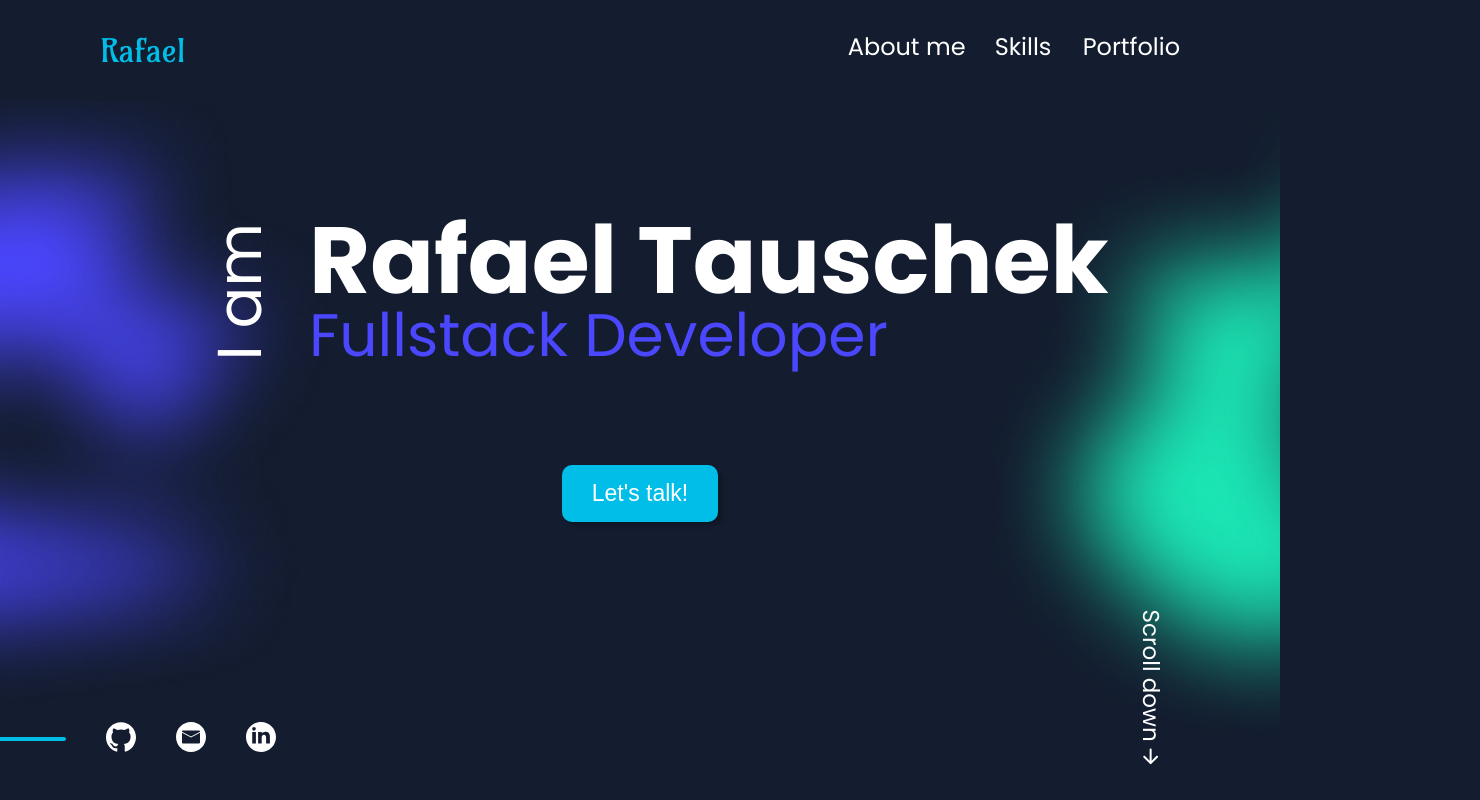
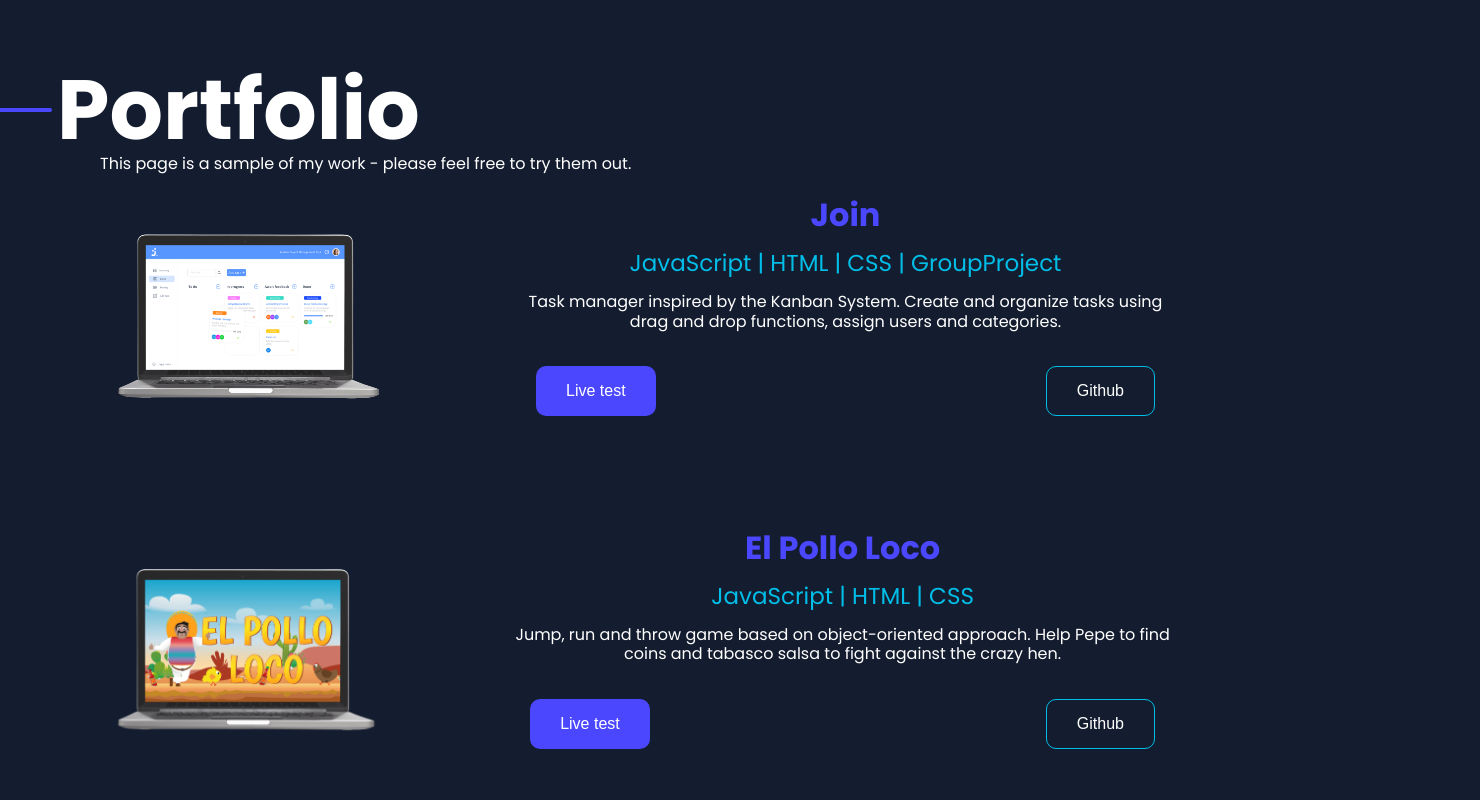
Before and after one commit to RafaelTauschek/rafaeltauschek.de, an Angular app: page / in a window 1280 px wide. Shown: the top 800 px of the page, 1480 px wide, since content can reach past the window. Built offline with nearby package versions, Linux system fonts and the light colour scheme.

Commit message:
rework portfolio section, dynamic generating portfolio-projects

```diff
--- a/src/app/app.component.html
+++ b/src/app/app.component.html
@@ -1,3 +1,3 @@
-<app-header></app-header>
+<!-- <app-header></app-header> -->
 <router-outlet></router-outlet>
-<app-footer></app-footer>
+<!-- <app-footer></app-footer> -->
--- a/src/app/footer/footer.component.scss
+++ b/src/app/footer/footer.component.scss
@@ -1,5 +1,7 @@
 footer {
     border-top: 4px solid #00BEE8;
+    width: 100%;
+    max-width: 100%;
 }
 
 .footer-section {
--- a/src/app/main-page/main-page.component.html
+++ b/src/app/main-page/main-page.component.html
@@ -1,5 +1,5 @@
-<app-introduction-section></app-introduction-section>
-<app-about-me-section></app-about-me-section>
-<app-skill-section></app-skill-section>
+<!-- <app-introduction-section></app-introduction-section> -->
+<!-- <app-about-me-section></app-about-me-section> -->
+<!-- <app-skill-section></app-skill-section> -->
 <app-portfolio-section></app-portfolio-section>
-<app-contact-section></app-contact-section>
+<!-- <app-contact-section></app-contact-section> -->
--- a/src/app/portfolio-section/portfolio-section.component.html
+++ b/src/app/portfolio-section/portfolio-section.component.html
@@ -9,95 +9,21 @@
         <p>This page is a sample of my work - please feel free to try them out.</p>
     </div>
     <div class="portfolio-content-section">
-        <div class="portfolio-1 portfolio">
-            <div class="portfolio-img-container">
-                <img class="portfolio-img-mobile" src="./assets/img/portfolio/join-small.png">
-                <img class="portfolio-img-desktop" src="./assets/img/portfolio/join-big.png">
+        <div class="portfolio-item" *ngFor="let project of projects">
+            <div class="project-img-container">
+                <img class="project-img" [src]="project.img">
             </div>
-            <div class="portfolio-content">
+            <div class="project-content">
                 <div class="portfolio-description">
-                    <h3>Join</h3>
-                    <h4>JavaScript | HTML | CSS | GroupProject</h4>
-                    <p>Task manager inspired by the Kanban System. Create and organize tasks using drag and drop
-                        functions,
-                        assign users and categories.</p>
+                    <span class="project-title">{{ project.title }}</span>
+                    <span class="project-technologies">{{ project.technologies.join(' | ')}}</span>
+                    <span class="project-description">{{ project.description }}</span>
                 </div>
-                <div class="portfolio-btn">
-                    <button onclick="window.open('https://join.rafael-tauschek.de', '_blank')" class="livetest-btn">Live test</button>
-                    <button onclick="window.open('https://github.com/RafaelTauschek/Join', '_blank')" class="github-btn">Github</button>
-                </div>
-            </div>
-        </div>
-        <div class="portfolio-2 portfolio">
-            <div class="portfolio-img-container">
-                <img class="portfolio-img-mobile" src="./assets/img/portfolio/el-pollo-loco-small.png">
-                <img class="portfolio-img-desktop" src="./assets/img/portfolio/el-pollo-loco-big.png">
-            </div>
-            <div class="portfolio-content">
-                <div class="portfolio-description">
-                    <h3>El Pollo Loco</h3>
-                    <h4>JavaScript | HTML | CSS</h4>
-                    <p>Jump, run and throw game based on object-oriented approach. Help Pepe to find coins and tabasco
-                        salsa to fight against the crazy hen.</p>
-                </div>
-                <div class="portfolio-btn">
-                    <button onclick="window.open('https://el-pollo-loco.rafael-tauschek.de', '_blank')" class="livetest-btn">Live test</button>
-                    <button onclick="window.open('https://github.com/RafaelTauschek/El-Pollo-Loco', '_blank')" class="github-btn">Github</button>
-                </div>
-            </div>
-        </div>
-        <div class="portfolio-3 portfolio">
-            <div class="portfolio-img-container">
-                <img class="portfolio-img-mobile" src="./assets/img/portfolio/pokedex.png">
-                <img class="portfolio-img-desktop" src="./assets/img/portfolio/el-pollo-loco-big.png">
-            </div>
-            <div class="portfolio-content">
-                <div class="portfolio-description">
-                    <h3>In Progress</h3>
-                    <h4>Technologies used</h4>
-                    <p>Here comes a text from a sample work. Lorem ipsum.</p>
-                </div>
-                <div class="portfolio-btn">
-                    <button class="livetest-btn">Live test</button>
-                    <button class="github-btn">Github</button>
-                </div>
-            </div>
-        </div>
-        <div class="portfolio-4 portfolio">
-            <div class="portfolio-img-container">
-                <img class="portfolio-img-mobile" src="./assets/img/portfolio/pokedex.png">
-                <img class="portfolio-img-desktop" src="./assets/img/portfolio/el-pollo-loco-big.png">
-            </div>
-            <div class="portfolio-content">
-                <div class="portfolio-description">
-                    <h3>In Progress</h3>
-                    <h4>Technologies used</h4>
-                    <p>Here comes a text from a sample work. Lorem ipsum.</p>
-                </div>
-                <div class="portfolio-btn">
-                    <button class="livetest-btn">Live test</button>
-                    <button class="github-btn">Github</button>
-                </div>
-            </div>
-        </div>
-        <div class="portfolio-5 portfolio">
-            <div class="portfolio-img-container">
-                <img class="portfolio-img-mobile" src="./assets/img/portfolio/pokedex.png">
-                <img class="portfolio-img-desktop" src="./assets/img/portfolio/el-pollo-loco-big.png">
-            </div>
-            <div class="portfolio-content">
-                <div class="portfolio-description">
-                    <h3>In Progress</h3>
-                    <h4>Technologies used</h4>
-                    <p>Here comes a text from a sample work. Lorem ipsum.</p>
-                </div>
-                <div class="portfolio-btn">
-                    <button class="livetest-btn">Live test</button>
-                    <button class="github-btn">Github</button>
+                <div class="project-btn-container">
+                    <button class="livetest-btn" (click)="redirectToLink(project.livetestLink)">Live test</button>
+                    <button class="github-btn" (click)="redirectToLink(project.githubLink)">Github</button>
                 </div>
             </div>
         </div>
     </div>
-    <img class="green-middle" src="./assets/img/background-colors/green-middle.png">
-    <img class="blue-middle" src="./assets/img/background-colors/blue-middle.png">
 </div>
--- a/src/app/portfolio-section/portfolio-section.component.scss
+++ b/src/app/portfolio-section/portfolio-section.component.scss
@@ -4,7 +4,6 @@
     padding-bottom: 100px;
     padding-top: 100px;
     margin-top: -100px;
-    max-width: 1920px;
     margin: 0 auto;
 }
 
@@ -17,32 +16,28 @@
         display: flex;
         align-items: center;
         gap: 5px;
-
-        @media(min-width: 1024px) {
-            gap: 25px;
-        }
-
-        @media(min-width: 1280px) {
-            gap: 50px;
-        }
     }
 
     h2 {
         font-size: 47px;
+        margin: 0;
 
         @media(min-width: 500px) {
             font-size: 54px;
         }
+
         @media(min-width: 768px) {
             font-size: 64px;
-            margin: 0;
         }
+
         @media(min-width: 1024px) {
             font-size: 74px;
         }
+
         @media(min-width: 1280px) {
             font-size: 84px;
         }
+
         @media(min-width: 1440px) {
             font-size: 90px;
         }
@@ -51,6 +46,7 @@
     p {
         padding-left: 55px;
         padding-right: 25px;
+        margin: 0;
 
         @media(min-width: 1024px) {
             padding-left: 75px;
@@ -61,62 +57,6 @@
         }
     }
 }
-
-.portfolio {
-    display: flex;
-    flex-direction: column;
-    justify-content: center;
-
-    @media(min-width: 768px) {
-        flex-direction: row;
-    }
-}
-
-.portfolio-content {
-    margin-top: -50px;
-
-    @media(min-width: 1024px) {
-        margin-top: 0px;
-    }
-}
-
-.portfolio-description {
-    padding: 35px 25px;
-    display: flex;
-    flex-direction: column;
-    text-align: center;
-    gap: 15px;
-
-    @media(min-width: 768px) {
-        padding-left: 0;
-        padding-right: 0;
-        padding-top: 0;
-        padding-bottom: 20px;
-    }
-
-    h3 {
-        color: #4B47FF;
-        font-weight: 700;
-        font-size: 32px;
-        line-height: 120%;
-        margin: 0;
-    }
-
-    h4 {
-        color: #00BEE8;
-        font-size: 23px;
-        font-weight: 400;
-        line-height: 120%;
-        margin: 0;
-    }
-
-    p {
-        font-weight: 400;
-        font-size: 16px;
-        margin: 0;
-    }
-}
-
 
 .livetest-btn {
     border-radius: 10px;
@@ -147,277 +87,96 @@
     }
 }
 
-.portfolio-btn {
-    padding-left: 25px;
-    padding-right: 25px;
+.portfolio-content-section {
     display: flex;
-    justify-content: center;
-    gap: 30px;
-
+    flex-direction: column;
+    gap: 35px;
 
     @media(min-width: 1024px) {
-        margin-bottom: 50px;
+        padding: 0px 75px;
+    }
+    @media(min-width: 1024px) {
+        padding: 0px 100px;
     }
 }
 
-.portfolio-img-container {
+.portfolio-item {
     display: flex;
-    justify-content: center;
-    align-items: center;
-}
+    flex-direction: column;
 
-.portfolio-img-mobile {
-    object-fit: contain;
-
-    @media(min-width: 1280px) {
-        display: none;
+    @media(min-width: 1024px) {
+        flex-direction: row;
+        align-items: center;
+        justify-content: center;
+        gap: 35px;
     }
 }
 
-.portfolio-img-desktop {
-    object-fit: contain;
-    display: none;
-    height: 80%;
+.project-content {
+    display: flex;
+    flex-direction: column;
+    justify-content: center;
+}
 
+.portfolio-description {
+    display: flex;
+    flex-direction: column;
+    gap: 15px;
+    padding: 0px 25px;
 
-    @media(min-width: 1280px) {
-        display: flex;
+    @media(min-width: 768px) {
+        padding: 0px 50px;
+    }
+    @media(min-width: 768px) {
+        padding: 0px;
     }
 }
 
-.portfolio-content-section {
+.project-title {
+    text-align: center;
+    font-size: 32px;
+    color: #4B47FF;
+    font-weight: 700;
+    line-height: 120%;
+}
+
+.project-technologies {
+    text-align: center;
+    color: #00BEE8;
+    font-size: 23px;
+    line-height: 120%;
+}
+
+.project-description {
+    text-align: center;
+    font-size: 16px;
+    color: white;
+    line-height: 120%;
+}
+
+.project-btn-container {
     display: flex;
-    flex-direction: column;
-    gap: 50px;
+    justify-content: space-between;
+    padding: 35px 25px;
+}
+
+.project-img-container {
+    padding: 0px 25px;
+    display: flex;
+    justify-content: center;
 
     @media(min-width: 768px) {
-        gap: 100px;
+        padding: 0px 50px;
     }
 
     @media(min-width: 1024px) {
-        gap: 150px;
-    }
-
-    @media(min-width: 1280px) {
-        gap: 0px;
+        padding: 0;
+        justify-content: unset;
     }
 }
 
-.green-middle {
-    position: absolute;
+.project-img {
     object-fit: contain;
-    z-index: -1;
-    right: 0;
-    width: 74%;
-
-    @media(min-width: 400px) {
-        width: 55%;
-    }
-
-    @media(min-width: 500px) {
-        width: 45%;
-        margin-top: 70px;
-    }
-
-    @media(min-width: 600px) {
-        margin-top: 80px;
-    }
-
-    @media(min-width: 700px) {
-        width: 40%;
-    }
-
-    @media(min-width: 768px) {
-        margin-top: 0;
-    }
-
-    @media(min-width: 800px) {
-        width: 35%;
-    }
-
-    @media(min-width: 900px) {
-        width: 30%;
-    }
-
-    @media(min-width: 1024px) {
-        width: 25%;
-    }
+    width: 80%;
+    max-width: 100%;
 }
-
-
-.blue-middle {
-    position: absolute;
-    object-fit: contain;
-    z-index: -1;
-    left: 0;
-    margin-top: 2150px;
-    width: 45%;
-
-    @media(min-width: 400px) {
-        margin-top: 1940px;
-        width: 50%;
-    }
-
-    @media(min-width: 500px) {
-        margin-top: 1770px;
-        width: 45%;
-    }
-
-    @media(min-width: 600px) {
-        margin-top: 1670px;
-    }
-
-    @media(min-width: 700px) {
-        width: 40%;
-    }
-
-    @media(min-width: 768px) {
-        margin-top: 790px;
-    }
-
-    @media(min-width: 800px) {
-        width: 35%;
-        margin-top: 850px;
-    }
-
-    @media(min-width: 900px) {
-        width: 30%;
-        margin-top: 900px;
-    }
-
-    @media(min-width: 1024px) {
-        width: 25%;
-    }
-
-    @media(min-width: 1280px) {
-        margin-top: 1200px;
-    }
-
-}
-
-
-@media(min-width: 768px) {
-
-    .portfolio-btn {
-        padding: 0;
-    }
-
-    .portfolio-1,
-    .portfolio-3,
-    .portfolio-5 {
-        padding-right: 25px;
-
-        .portfolio-img-container {
-            order: 1;
-        }
-    }
-
-    .portfolio-2,
-    .portfolio-4 {
-        padding-left: 25px;
-    }
-
-    .portfolio-content {
-        display: flex;
-        flex-direction: column;
-        justify-content: center;
-    }
-
-    .portfolio-content-section {
-        padding-left: 50px;
-        padding-right: 50px;
-    }
-
-    .portfolio-header {
-        padding-bottom: 100px;
-    }
-}
-
-@media(min-width: 1024px) {
-
-    .portfolio-1,
-    .portfolio-3,
-    .portfolio-5 {
-        padding-right: 50px;
-
-        .portfolio-description {
-            text-align: right;
-            padding-bottom: 30px;
-        }
-
-        .portfolio-btn {
-            padding: 0px;
-            justify-content: flex-end;
-            gap: 50px;
-        }
-
-        .portfolio-content-section {
-            padding-left: 75px;
-            padding-right: 75px;
-        }
-    }
-
-    .portfolio-2,
-    .portfolio-4 {
-        padding-left: 50px;
-
-        .portfolio-description {
-            text-align: left;
-        }
-
-        .portfolio-btn {
-            padding: 0px;
-            justify-content: flex-start;
-            gap: 50px;
-        }
-    }
-
-    .portfolio-content {
-        width: 65%;
-    }
-
-    .portfolio {
-        gap: 50px;
-        margin-bottom: -100px;
-    }
-}
-
-@media(min-width: 1280px) {
-    .portfolio-btn {
-        gap: 85px;
-    }
-
-    .portfolio-content-section {
-        padding-left: 100px;
-        padding-right: 100px;
-    }
-
-    .portfolio-1,
-    .portfolio-3,
-    .portfolio-5 {
-        padding-right: 75px;
-    }
-
-    .portfolio-2,
-    .portfolio-4 {
-        padding-left: 75px;
-    }
-
-    .portfolio-content {
-        width: 55%;
-    }
-
-    .portfolio {
-        gap: 50px;
-    }
-}
-
-@media (min-width: 1440px) {
-    .portfolio-img-container {
-        width: 45%;
-    }
-
-    .portfolio-content {
-        width: 513px;
-    }
-}
--- a/src/app/portfolio-section/portfolio-section.component.ts
+++ b/src/app/portfolio-section/portfolio-section.component.ts
@@ -24,7 +24,9 @@ export class PortfolioSectionComponent {
       githubLink: 'https://github.com/RafaelTauschek/El-Pollo-Loco',
       livetestLink: 'https://el-pollo-loco.rafael-tauschek.de'
     }
-  ]
+  ];
 
-
+  redirectToLink(link: string) {
+    window.open(link, '_blank')
+  }
 }
--- a/src/styles.scss
+++ b/src/styles.scss
@@ -6,18 +6,15 @@ body {
   margin: 0;
   display: flex;
   flex-direction: column;
-  justify-content: center;
   margin: 0 auto;
   overflow-x: hidden !important;
   background-color: #141D2F;
   font-family: 'Poppins', sans-serif;
   line-height: 120%;
   width: 100%;
-  min-height: 100vh;
   max-width: 100%;
   font-style: normal;
   color: white;
-
 }
 
 .display-none {
```
